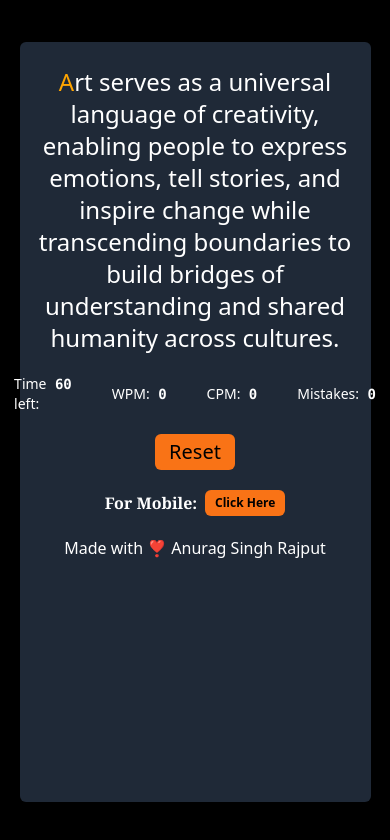
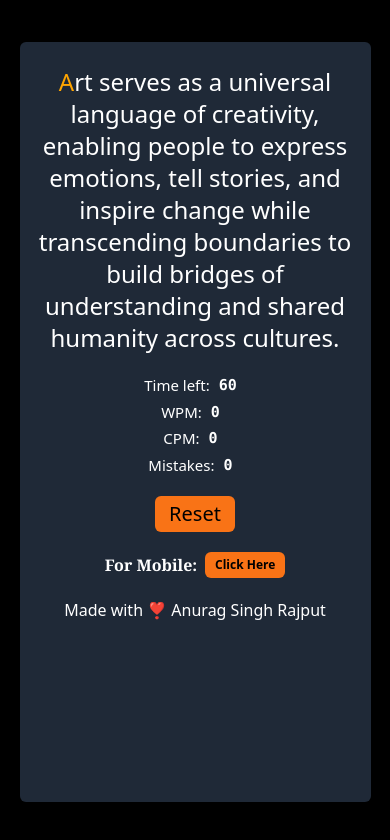
Before and after one commit to anuragsingh0024/TypingGame, a plain HTML site: page src/index.html in a window 390 px wide. Drawn offline with Linux system fonts and the light colour scheme.

Commit message:
implemented responsive

```diff
--- a/src/index.html
+++ b/src/index.html
@@ -13,31 +13,31 @@
   <body class="bg-black">
 
       <div id="main" class="h-screen w-full bg-black flex justify-center items-center">
-            <div id="container" class="w-[90vw] lg:w-[70vw] md:w-[80vw] bg-gray-800 h-[90vh] lg:h-[60vh] px-3 py-3 rounded-md flex flex-col gap-5 items-center">
+            <div id="container" class=" w-[90vw] lg:w-[70vw] md:h-[60vh] sm:w-[80vw] sm:h-[65vh] md:w-[80vw] bg-gray-800 h-[90vh]  lg:h-[60vh] px-3 py-3 rounded-md flex flex-col gap-5 items-center">
               <div class="flex flex-col items-center ">
                   <input type="text" class="h-3">
                   <p id="paragraph" class="text-white text-center text-2xl">The quick brown fox jumps over the lazy dog</p>
               </div>
 
-              <div id="details" class="flex w-auto gap-10 items-center text-white text-sm  lg:text-2xl md:text-xl">
+              <div id="details" class="sm:flex-row sm:justify-center md:justify-center lg:justify-center flex flex-col lg:flex-row md:flex-row xl:flex 2xl:flex min-w-[90vw] w-full gap-1 items-center text-white text-[15px]  lg:text-2xl md:text-xl">
               <div class="time-left flex">
                 <p>Time left: </p>
-                <span><pre> <b>60</b></pre></span>
+                <span><pre> <b>60</b> </pre></span>
               </div>
 
               <div class="wpm flex">
                 <p>WPM: </p>
-                <span><pre> <b>0</b></pre></span>
+                <span><pre> <b>0</b> </pre></span>
               </div>
 
               <div class="cpm flex">
                 <p>CPM: </p>
-                <span><pre> <b>0</b></pre></span>
+                <span><pre> <b>0</b> </pre></span>
               </div>
 
               <div class="mistake flex">
                 <p>Mistakes: </p>
-                <span> <pre> <b>0</b></pre></span>
+                <span> <pre> <b>0</b> </pre></span>
               </div>
               </div>
               <button class="bg-orange-500 rounded-md py-1 w-20 text-xl">Reset</button>
--- a/src/script.js
+++ b/src/script.js
@@ -86,6 +86,7 @@ document.querySelector('button').addEventListener('click',()=>{
        timeLeft = maxTime;
        loadParagraph();
        time.innerText = timeLeft
+       clearInterval(timer)
 
 
 })
```
Also changed, not shown: src/output.css.
